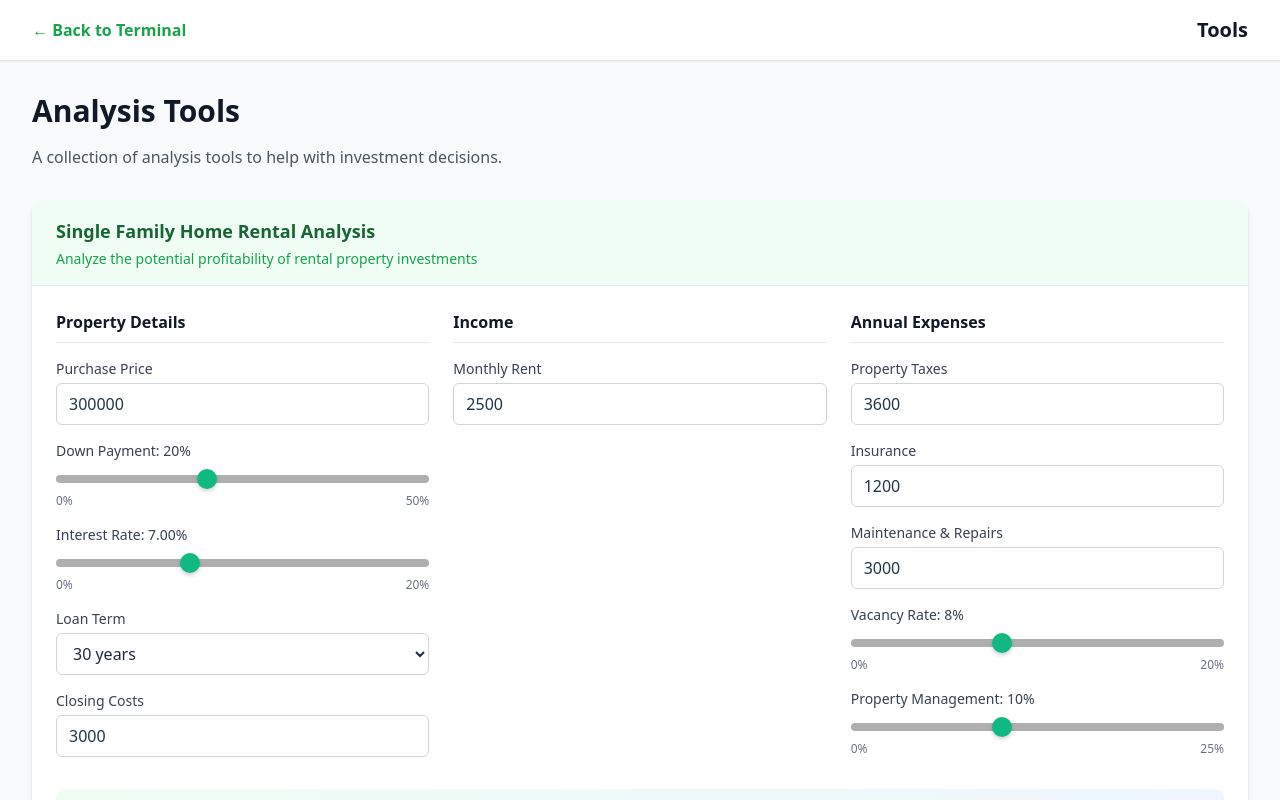
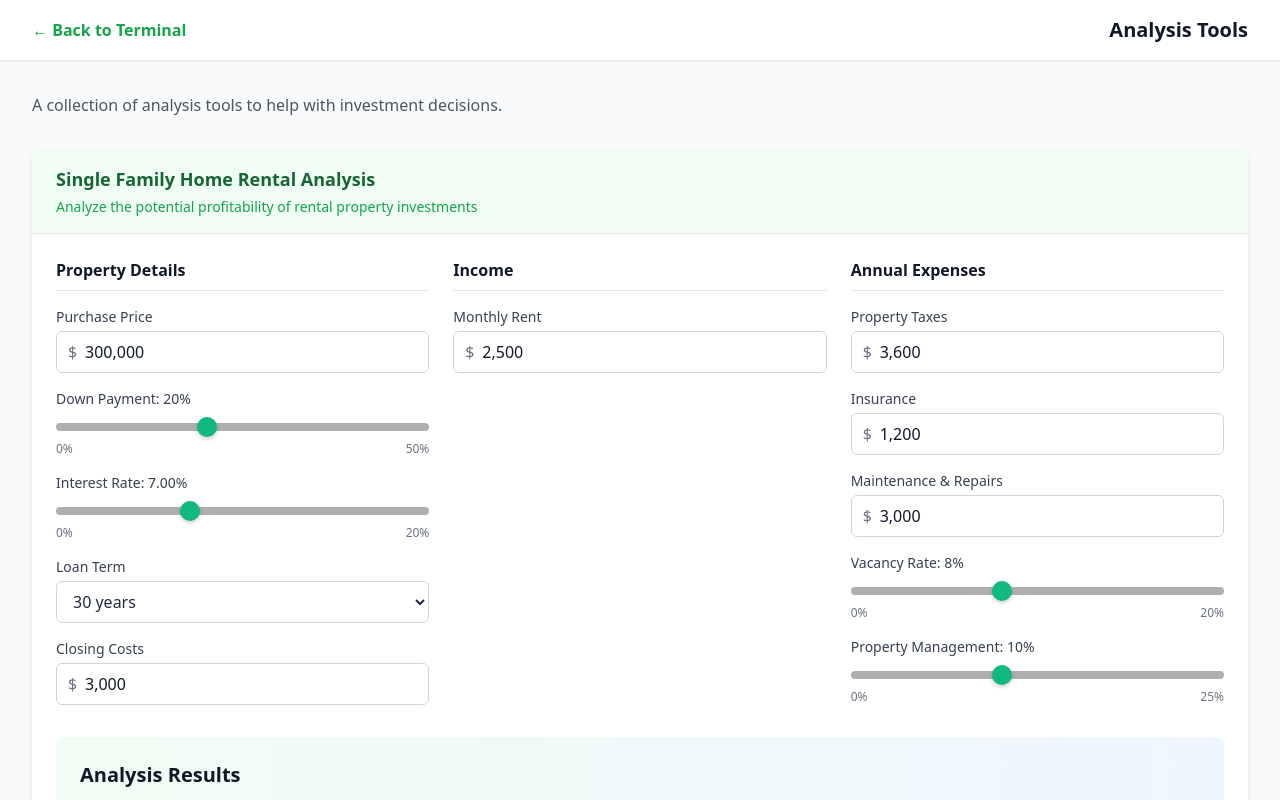
Before and after one commit to ReeceBernard/portfolio-site, a React (Vite) app: page /tools in a window 1280 px wide. Shown: the top 800 px of the page. Built offline with nearby package versions, Linux system fonts and the light colour scheme.

Commit message:
misc calc improvements

```diff
--- /dev/null
+++ b/src/components/CurrencyInput.tsx
@@ -0,0 +1,176 @@
+
+import React, { useState, useEffect, useRef } from 'react';
+
+interface CurrencyInputProps {
+  value: number;
+  onChange: (value: number) => void;
+  placeholder?: string;
+  className?: string;
+  label?: string;
+  disabled?: boolean;
+}
+
+export const CurrencyInput: React.FC<CurrencyInputProps> = ({
+  value,
+  onChange,
+  placeholder = "0",
+  className = "",
+  label,
+  disabled = false
+}) => {
+  const [displayValue, setDisplayValue] = useState('');
+  const inputRef = useRef<HTMLInputElement>(null);
+
+  // Format number with commas but no currency symbol
+  const formatNumber = (amount: number): string => {
+    if (amount === 0) return '';
+    return amount.toLocaleString('en-US');
+  };
+
+  // Parse formatted string to number
+  const parseNumber = (value: string): number => {
+    const cleanValue = value.replace(/[^\d]/g, '');
+    const parsed = parseInt(cleanValue, 10);
+    return isNaN(parsed) ? 0 : parsed;
+  };
+
+  // Update display value when prop value changes
+  useEffect(() => {
+    setDisplayValue(formatNumber(value));
+  }, [value]);
+
+  const handleKeyDown = (e: React.KeyboardEvent<HTMLInputElement>) => {
+    const allowedKeys = [
+      'Backspace', 'Delete', 'Tab', 'Escape', 'Enter',
+      'ArrowLeft', 'ArrowRight', 'ArrowUp', 'ArrowDown',
+      'Home', 'End', 'Meta', 'Control'
+    ];
+
+    // Allow Ctrl+A, Ctrl+C, Ctrl+V, Ctrl+X, Ctrl+Z
+    if (e.ctrlKey || e.metaKey) {
+      return;
+    }
+
+    // Allow numbers
+    if (e.key >= '0' && e.key <= '9') {
+      return;
+    }
+
+    // Allow specific keys
+    if (allowedKeys.includes(e.key)) {
+      return;
+    }
+
+    // Prevent all other keys
+    e.preventDefault();
+  };
+
+  const handleChange = (e: React.ChangeEvent<HTMLInputElement>) => {
+    const inputValue = e.target.value;
+    const cursorPosition = e.target.selectionStart || 0;
+
+    // Parse the numeric value
+    const numericValue = parseNumber(inputValue);
+
+    // Format the new value
+    const formattedValue = formatNumber(numericValue);
+
+    // Check if cursor was at the very end of the input
+    const wasAtEnd = cursorPosition >= displayValue.length;
+
+    // Count digits before cursor in old value
+    const oldDigitsBeforeCursor = displayValue.slice(0, cursorPosition).replace(/[^\d]/g, '').length;
+
+    setDisplayValue(formattedValue);
+    onChange(numericValue);
+
+    // Restore cursor position
+    setTimeout(() => {
+      if (inputRef.current) {
+        if (wasAtEnd) {
+          // If cursor was at the end, keep it at the end
+          inputRef.current.setSelectionRange(formattedValue.length, formattedValue.length);
+        } else {
+          // Otherwise, find the position after the same number of digits
+          let digitCount = 0;
+          let newCursorPos = 0;
+
+          for (let i = 0; i < formattedValue.length; i++) {
+            if (/\d/.test(formattedValue[i])) {
+              digitCount++;
+              if (digitCount >= oldDigitsBeforeCursor) {
+                newCursorPos = i + 1;
+                break;
+              }
+            }
+          }
+
+          // If we didn't find enough digits, place cursor at the end
+          if (digitCount < oldDigitsBeforeCursor) {
+            newCursorPos = formattedValue.length;
+          }
+
+          inputRef.current.setSelectionRange(newCursorPos, newCursorPos);
+        }
+      }
+    }, 0);
+  };
+
+  const handleKeyUp = (e: React.KeyboardEvent<HTMLInputElement>) => {
+    // Handle backspace and delete to be more intelligent
+    if (e.key === 'Backspace' || e.key === 'Delete') {
+      const input = e.target as HTMLInputElement;
+      const cursorPos = input.selectionStart || 0;
+      const currentValue = input.value;
+
+      // If cursor is after a comma, move it past the comma
+      if (e.key === 'Backspace' && cursorPos > 0 && currentValue[cursorPos - 1] === ',') {
+        setTimeout(() => {
+          if (inputRef.current) {
+            inputRef.current.setSelectionRange(cursorPos - 1, cursorPos - 1);
+          }
+        }, 0);
+      } else if (e.key === 'Delete' && cursorPos < currentValue.length && currentValue[cursorPos] === ',') {
+        setTimeout(() => {
+          if (inputRef.current) {
+            inputRef.current.setSelectionRange(cursorPos + 1, cursorPos + 1);
+          }
+        }, 0);
+      }
+    }
+  };
+
+  const inputClasses = `
+    w-full px-3 py-2 border border-gray-300 rounded-md
+    focus:outline-none focus:ring-2 focus:ring-green-500
+    text-gray-900 bg-white
+    ${disabled ? 'bg-gray-100 cursor-not-allowed' : ''}
+    ${className}
+  `.trim();
+
+  return (
+    <div>
+      {label && (
+        <label className="block text-sm font-medium text-gray-700 mb-1">
+          {label}
+        </label>
+      )}
+      <div className="relative">
+        <span className="absolute left-3 top-1/2 transform -translate-y-1/2 text-gray-500 pointer-events-none">
+          $
+        </span>
+        <input
+          ref={inputRef}
+          type="text"
+          value={displayValue}
+          onChange={handleChange}
+          onKeyDown={handleKeyDown}
+          onKeyUp={handleKeyUp}
+          placeholder={placeholder}
+          disabled={disabled}
+          className={`${inputClasses} pl-7`}
+        />
+      </div>
+    </div>
+  );
+};
--- a/src/pages/tools/Tools.tsx
+++ b/src/pages/tools/Tools.tsx
@@ -18,7 +18,7 @@ export const ToolsPage: React.FC = () => {
                 ← Back to Terminal
               </Link>
             </div>
-            <h1 className="text-xl font-bold text-gray-900">Tools</h1>
+            <h1 className="text-xl font-bold text-gray-900">Analysis Tools</h1>
           </div>
         </div>
       </nav>
@@ -26,7 +26,6 @@ export const ToolsPage: React.FC = () => {
       {/* Main Content */}
       <main className="max-w-7xl mx-auto px-4 sm:px-6 lg:px-8 py-8">
         <div className="mb-8">
-          <h2 className="text-3xl font-bold text-gray-900 mb-4">Analysis Tools</h2>
           <p className="text-gray-600 max-w-2xl">
             A collection of analysis tools to help with investment decisions.
           </p>
--- a/src/pages/tools/components/RentalAnalysis.tsx
+++ b/src/pages/tools/components/RentalAnalysis.tsx
@@ -1,5 +1,6 @@
 import React, { useState, useMemo } from 'react';
 import { cn } from '../../home/lib/utils';
+import { CurrencyInput } from '../../../components/CurrencyInput';
 
 
 interface PropertyData {
@@ -119,12 +120,11 @@ export const RentalAnalysisTool: React.FC = () => {
             <label className="block text-sm font-medium text-gray-700 mb-1">
               Purchase Price
             </label>
-            <input
-              type="number"
+            <CurrencyInput
               value={data.purchasePrice}
-              onChange={(e) => updateField('purchasePrice', Number(e.target.value))}
+              onChange={(value) => updateField('purchasePrice', value)}
               className="w-full px-3 py-2 border border-gray-300 rounded-md focus:outline-none focus:ring-2 focus:ring-green-500"
-              placeholder="300000"
+              placeholder="$300,000"
             />
           </div>
 
@@ -189,10 +189,9 @@ export const RentalAnalysisTool: React.FC = () => {
             <label className="block text-sm font-medium text-gray-700 mb-1">
               Closing Costs
             </label>
-            <input
-              type="number"
+            <CurrencyInput
               value={data.closingCosts}
-              onChange={(e) => updateField('closingCosts', Number(e.target.value))}
+              onChange={(value) => updateField('closingCosts', value)}
               className="w-full px-3 py-2 border border-gray-300 rounded-md focus:outline-none focus:ring-2 focus:ring-green-500"
               placeholder="3000"
             />
@@ -207,10 +206,9 @@ export const RentalAnalysisTool: React.FC = () => {
             <label className="block text-sm font-medium text-gray-700 mb-1">
               Monthly Rent
             </label>
-            <input
-              type="number"
+            <CurrencyInput
               value={data.monthlyRent}
-              onChange={(e) => updateField('monthlyRent', Number(e.target.value))}
+              onChange={(value) => updateField('monthlyRent', value)}
               className="w-full px-3 py-2 border border-gray-300 rounded-md focus:outline-none focus:ring-2 focus:ring-green-500"
               placeholder="2500"
             />
@@ -225,10 +223,9 @@ export const RentalAnalysisTool: React.FC = () => {
             <label className="block text-sm font-medium text-gray-700 mb-1">
               Property Taxes
             </label>
-            <input
-              type="number"
+            <CurrencyInput
               value={data.propertyTaxes}
-              onChange={(e) => updateField('propertyTaxes', Number(e.target.value))}
+              onChange={(value) => updateField('propertyTaxes', value)}
               className="w-full px-3 py-2 border border-gray-300 rounded-md focus:outline-none focus:ring-2 focus:ring-green-500"
               placeholder="3600"
             />
@@ -238,10 +235,9 @@ export const RentalAnalysisTool: React.FC = () => {
             <label className="block text-sm font-medium text-gray-700 mb-1">
               Insurance
             </label>
-            <input
-              type="number"
+            <CurrencyInput
               value={data.insurance}
-              onChange={(e) => updateField('insurance', Number(e.target.value))}
+              onChange={(value) => updateField('insurance', value)}
               className="w-full px-3 py-2 border border-gray-300 rounded-md focus:outline-none focus:ring-2 focus:ring-green-500"
               placeholder="1200"
             />
@@ -251,10 +247,9 @@ export const RentalAnalysisTool: React.FC = () => {
             <label className="block text-sm font-medium text-gray-700 mb-1">
               Maintenance & Repairs
             </label>
-            <input
-              type="number"
+            <CurrencyInput
               value={data.maintenance}
-              onChange={(e) => updateField('maintenance', Number(e.target.value))}
+              onChange={(value) => updateField('maintenance', value)}
               className="w-full px-3 py-2 border border-gray-300 rounded-md focus:outline-none focus:ring-2 focus:ring-green-500"
               placeholder="3000"
             />
```
